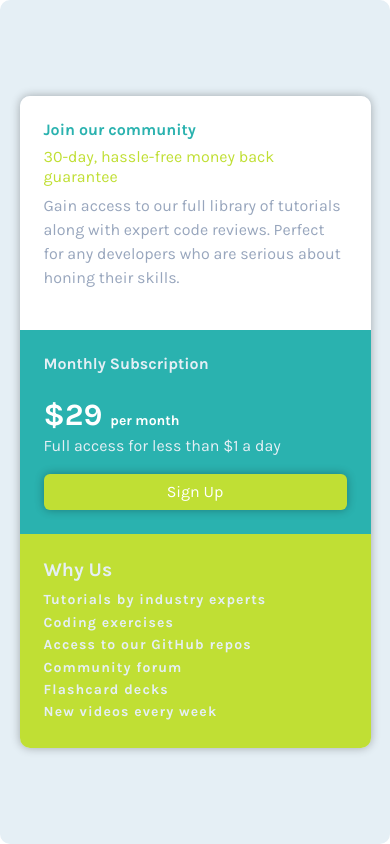
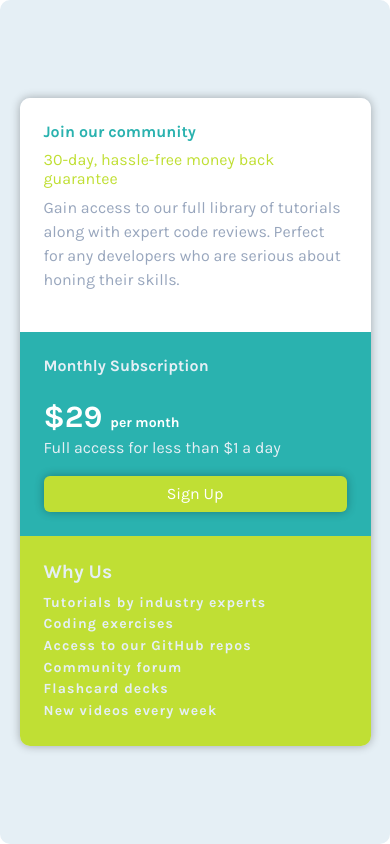
Before and after one commit to Edsonromeumaier/Single-price, a plain HTML site: page index.html in a window 390 px wide. Drawn offline with nearby package versions, Linux system fonts and the light colour scheme.

Commit message:
Update style.css

```diff
--- a/style.css
+++ b/style.css
@@ -127,7 +127,7 @@ html:focus-within {
         list-style-type: none;
         font-size: 14px;
         letter-spacing: 0.08em;
-        line-height: 1.6;
+        line-height: 1.55;
     }
 
 
```
